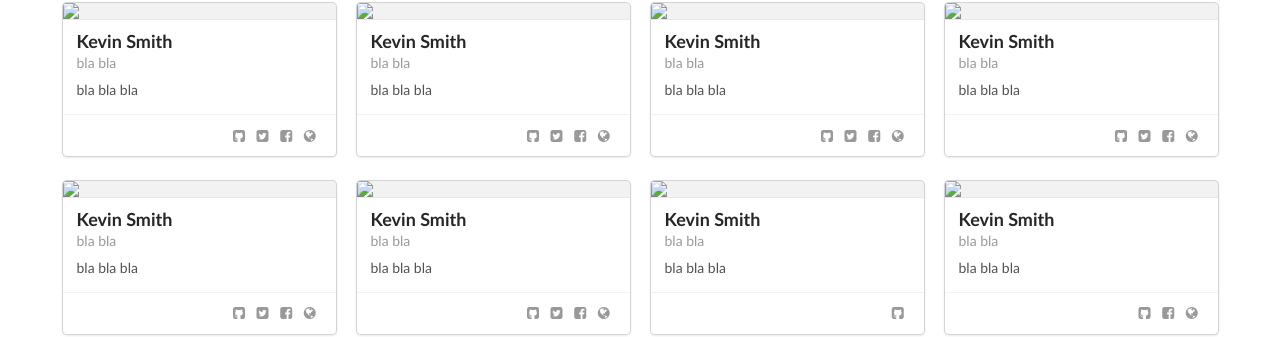
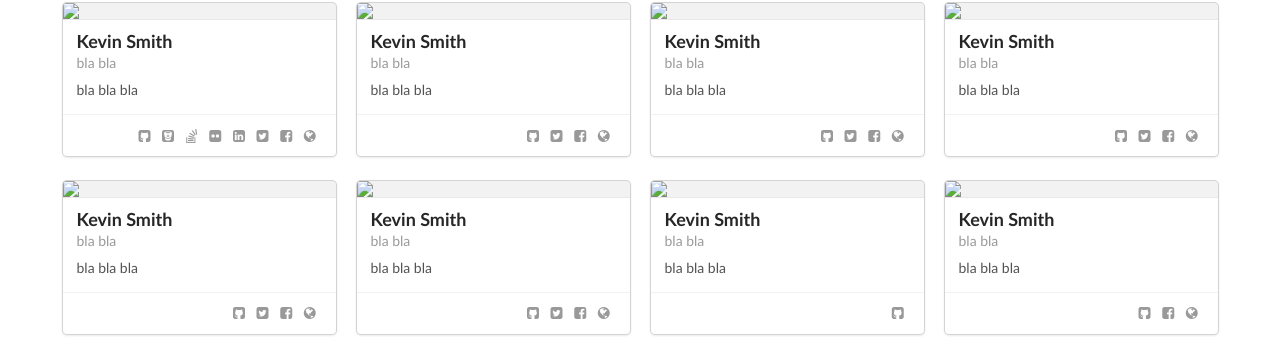
Before and after one commit to LiberisLabs/LiberisLabs.github.io, a Jekyll site: the page built from meet-the-team.html, in a window 1280 px wide. Shown: the part 440-777 px from the top of the page. Built offline with Jekyll 4.4.1, drawn with Linux system fonts in a browser that asks for light colours; nearby versions of some CDN libraries; some web fonts are replaced.

Commit message:
adding some more social icons to meet the team.

```diff
--- a/_data/team.yml
+++ b/_data/team.yml
@@ -3,6 +3,10 @@
   image: /semantic/dist/themes/liberis/assets/images/avatar/matthew.png
   role: bla bla
   github: kevbite
+  stackoverflow: 4079967
+  bitbucket: kev_bite
+  flickr: kev_bite
+  linkedin: kevbite
   twitter: kev_bite
   facebook: kev_bite
   website: http://kevsoft.net
--- a/meet-the-team.html
+++ b/meet-the-team.html
@@ -50,12 +50,35 @@ order: 3
               </a>
               {% endif %}
 
+              {% if member.bitbucket %}
+              <a href="http://bitbucket.org/{{ member.bitbucket }}">
+                <i class="bitbucket square icon"></i>
+              </a>
+              {% endif %}
+
+              {% if member.stackoverflow %}
+              <a href="http://stackoverflow.com/users/{{ member.stackoverflow }}">
+                <i class="stack overflow icon"></i>
+              </a>
+              {% endif %}
+
+              {% if member.flickr %}
+              <a href="http://flickr.com/{{ member.flickr }}">
+                <i class="flickr icon"></i>
+              </a>
+              {% endif %}
+
+              {% if member.linkedin %}
+              <a href="https://uk.linkedin.com/in/{{ member.linkedin }}">
+                <i class="linkedin square icon"></i>
+              </a>
+              {% endif %}
+
               {% if member.twitter %}
               <a href="http://twitter.com/{{ member.twitter }}">
                 <i class="twitter square icon"></i>
               </a>
               {% endif %}
-
 
               {% if member.facebook %}
               <a href="http://fb.com/{{ member.facebook }}">
```
